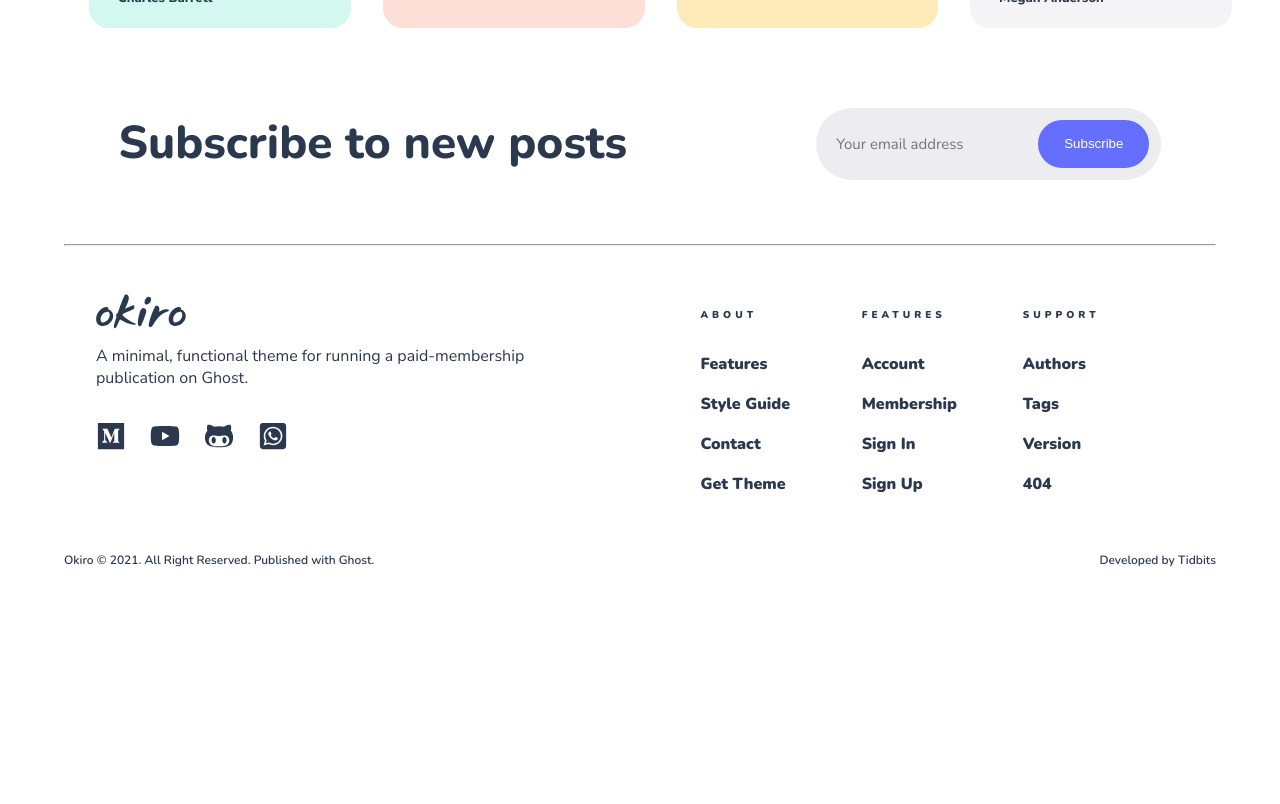
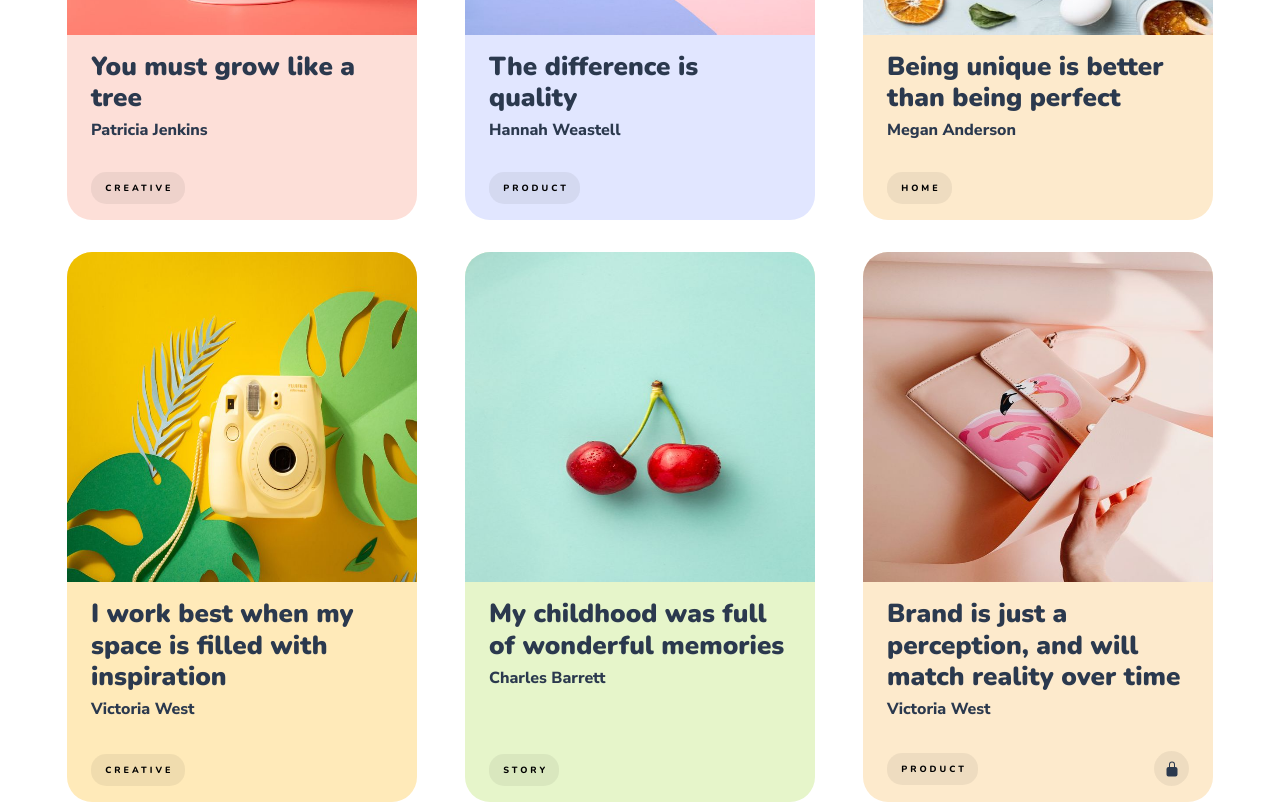
Before and after one commit to TidbitsJS/okiro, a React (Create React App) app: page / in a window 1280 px wide. Shown: the part 1840-2644 px from the top of the page. Before the commit the page ends 2419 px from the top, so only its background shows below. Built offline with nearby package versions, Linux system fonts and the light colour scheme.

Commit message:
article card component

```diff
--- /dev/null
+++ b/src/components/article/ArticleCard.jsx
@@ -0,0 +1,33 @@
+import React from "react";
+import Tag from "../tag/Tag";
+import { IoLockClosed } from "react-icons/io5";
+
+import "./articleCard.css";
+
+const ArticleCard = ({
+  postData: { url, title, color, authors, tags, member },
+}) => {
+  return (
+    <div className="okiro__article-card" style={{ background: color }}>
+      <div className="okiro__article-card_img">
+        <img src={url} alt={title + authors} />
+      </div>
+      <div className="okiro__article-card_content">
+        <div className="okiro__article-card_content-name">
+          <h3>{title}</h3>
+          <p>{authors}</p>
+        </div>
+        <div className="okiro__article-card_content-tag">
+          <Tag title={tags[0]} />
+          {member ? (
+            <div className="okiro__article-card_content-tag_private">
+              <IoLockClosed />
+            </div>
+          ) : null}
+        </div>
+      </div>
+    </div>
+  );
+};
+
+export default ArticleCard;
--- /dev/null
+++ b/src/components/article/articleCard.css
@@ -0,0 +1,89 @@
+.okiro__article-card {
+  /* min-width: 290px; */
+  display: flex;
+  flex-direction: column;
+  max-width: 350px;
+
+  background: #ffeab9;
+  border-radius: 25px;
+
+  margin: 1rem 1.5rem;
+
+  transition: transform 0.2s ease;
+}
+
+.okiro__article-card:hover {
+  transform: translateY(-4px);
+}
+
+.okiro__article-card_img {
+  display: flex;
+  width: 100%;
+}
+
+.okiro__article-card_img img {
+  width: 100%;
+  height: 330px;
+  border-top-left-radius: 25px;
+  border-top-right-radius: 25px;
+  cursor: pointer;
+}
+
+.okiro__article-card_content {
+  padding: 1rem 1.5rem;
+  display: flex;
+  flex-direction: column;
+  justify-content: space-between;
+  height: 100%;
+}
+
+.okiro__article-card_content-name {
+  display: flex;
+  flex-direction: column;
+  justify-content: flex-start;
+  text-align: left;
+}
+
+.okiro__article-card_content-name h3 {
+  font-size: 26px;
+  line-height: 1.2;
+  width: 100%;
+  color: var(--color-font);
+  font-weight: 900;
+  font-family: var(--font-base);
+  cursor: pointer;
+}
+
+.okiro__article-card_content-name p {
+  margin-top: 0.5rem;
+  font-size: 16px;
+  line-height: 1.2;
+  font-weight: 800;
+  color: var(--color-font);
+  width: 100%;
+  font-family: var(--font-alt);
+  cursor: pointer;
+}
+
+.okiro__article-card_content-tag {
+  margin-top: 2rem;
+  display: flex;
+  justify-content: space-between;
+  align-items: center;
+}
+
+.okiro__article-card_content-tag_private {
+  width: 35px;
+  height: 35px;
+  background: rgba(0, 0, 0, 0.06);
+  border-radius: 50%;
+
+  display: flex;
+  justify-content: center;
+  align-items: center;
+  cursor: pointer;
+}
+
+.okiro__article-card_content-tag_private svg {
+  fill: var(--color-font);
+}
--- a/src/container/pages/homepage/HomePage.jsx
+++ b/src/container/pages/homepage/HomePage.jsx
@@ -1,4 +1,5 @@
 import React from "react";
+import ArticleCard from "../../../components/article/ArticleCard";
 import LatestPost from "../../../components/latestpost/LatestPost";
 import PreviewPosts from "../../../components/preview/PreviewPosts";
 import Subscribe from "../../../components/subscribe/Subscribe";
@@ -11,7 +12,12 @@ const HomePage = () => {
     <div className="okiro__homepage">
       <PreviewPosts postData={postData.slice(0, 5)} title="featured" />
       <LatestPost />
-      <PreviewPosts postData={postData.slice(5)} title="story" />
+      <div className="okiro__homepage__show-articles">
+        {postData.slice(4, 13).map((post, index) => (
+          <ArticleCard postData={post} key={post.title + index * 2} />
+        ))}
+      </div>
+      <PreviewPosts postData={postData.slice(12)} title="story" />
       <Subscribe />
     </div>
   );
--- a/src/container/pages/homepage/homePage.css
+++ b/src/container/pages/homepage/homePage.css
@@ -5,6 +5,14 @@
   padding: 2rem;
 }
 
+.okiro__homepage__show-articles {
+  margin: 2rem 0;
+
+  display: flex;
+  flex-wrap: wrap;
+  justify-content: center;
+}
+
 @media screen and (max-width: 450px) {
   .okiro__homepage {
     padding: 2rem 0.5rem;
--- a/src/data/post/post.js
+++ b/src/data/post/post.js
@@ -2,11 +2,18 @@ import photo01 from "../../assets/images/photo-01.jpeg";
 import photo02 from "../../assets/images/photo-02.jpeg";
 import photo03 from "../../assets/images/photo-03.jpeg";
 import photo04 from "../../assets/images/photo-04.jpeg";
+import photo05 from "../../assets/images/photo-05.jpeg";
+import photo06 from "../../assets/images/photo-06.jpeg";
 import photo07 from "../../assets/images/photo-07.jpeg";
 import photo08 from "../../assets/images/photo-08.jpeg";
 import photo09 from "../../assets/images/photo-09.jpeg";
 import photo10 from "../../assets/images/photo-10.jpeg";
+import photo11 from "../../assets/images/photo-11.jpeg";
 import photo12 from "../../assets/images/photo-12.jpeg";
+import photo13 from "../../assets/images/photo-13.jpeg";
+import photo14 from "../../assets/images/photo-14.jpeg";
+import photo15 from "../../assets/images/photo-15.jpeg";
+import photo16 from "../../assets/images/photo-16.jpeg";
 
 const postData = [
   {
@@ -15,6 +22,8 @@ const postData = [
     title: "Don't be afraid",
     authors: "Lauren Langford",
     color: "#d7f8ff",
+    tags: ["story", "creative"],
+    member: false,
   },
   {
     id: "post-02",
@@ -22,6 +31,8 @@ const postData = [
     title: "You have to fight to reach your dream",
     authors: "Megan Anderson",
     color: "#fce6f0",
+    tags: ["product", "idea"],
+    member: false,
   },
   {
     id: "post-03",
@@ -29,6 +40,8 @@ const postData = [
     title: "I always loved aesthetics",
     authors: "Hannah Weastell",
     color: "#ffeab9",
+    tags: ["home", "story", "creative"],
+    member: true,
   },
   {
     id: "post-04",
@@ -36,6 +49,8 @@ const postData = [
     title: "Creating deluxe drink is like playing a sport",
     authors: "Victoria West",
     color: "#d2f8f0",
+    tags: ["lifestyle", "idea", "creative"],
+    member: false,
   },
   {
     id: "post-05",
@@ -43,34 +58,106 @@ const postData = [
     title: "You must grow like a tree",
     authors: "Patricia Jenkins",
     color: "#fddfd8",
+    tags: ["creative", "idea", "story"],
+    member: false,
   },
   {
     id: "post-06",
+    url: photo05,
+    title: "The difference is quality",
+    authors: "Hannah Weastell",
+    color: "#e1e6ff",
+    tags: ["product", "idea"],
+    member: false,
+  },
+  {
+    id: "post-07",
+    url: photo06,
+    title: "Being unique is better than being perfect",
+    authors: "Megan Anderson",
+    color: "#fdeacc",
+    tags: ["home", "idea", "creative", "lifestyle"],
+    member: false,
+  },
+  {
+    id: "post-08",
+    url: photo11,
+    title: "I work best when my space is filled with inspiration",
+    authors: "Victoria West",
+    color: "#ffeab9",
+    tags: ["creative", "idea", "product"],
+  },
+  {
+    id: "post-09",
+    url: photo13,
+    title: "My childhood was full of wonderful memories",
+    authors: "Charles Barrett",
+    color: "#e6f5ca",
+    tags: ["story", "idea"],
+    member: false,
+  },
+  {
+    id: "post-10",
+    url: photo14,
+    title: "Brand is just a perception, and will match reality over time",
+    authors: "Victoria West",
+    color: "#fdeacc",
+    tags: ["product", "creative", "lifestyle"],
+    member: true,
+  },
+  {
+    id: "post-11",
+    url: photo15,
+    title: "Look at life with the eyes of a child",
+    authors: "Victoria West",
+    color: "#fce6f0",
+    tags: ["story", "creative"],
+    member: false,
+  },
+  {
+    id: "post-12",
+    url: photo16,
+    title: "Now we're getting somewhere",
+    authors: "Patricia Jenkins",
+    color: "#ffeab9",
+    tags: ["story", "product", "home"],
+    member: false,
+  },
+  {
+    id: "post-13",
     url: photo01,
     title: "Anyone can hold the helm when the sea is calm",
     authors: "Charles Barrett",
     color: "#d2f8f0",
+    tags: ["home", "story", "lifestyle"],
+    member: true,
   },
   {
-    id: "post-07",
+    id: "post-14",
     url: photo12,
     title: "Cusine is a mirros, reflecting the culture",
     authors: "Victoria West",
     color: "#fddfd8",
+    tags: ["creative", "idea", "story"],
+    member: false,
   },
   {
-    id: "post-08",
+    id: "post-15",
     url: photo04,
     title: "I always loved aesthetics",
     authors: "Hannash Weastell",
     color: "#ffeab9",
+    tags: ["home", "story", "creative"],
+    member: true,
   },
   {
-    id: "post-09",
+    id: "post-16",
     url: photo03,
     title: "Comfort and simplicity are two keys",
     authors: "Megan Anderson",
     color: "#f4f4f7",
+    tags: ["product", "idea", "lifestyle"],
+    member: false,
   },
 ];
 
```
